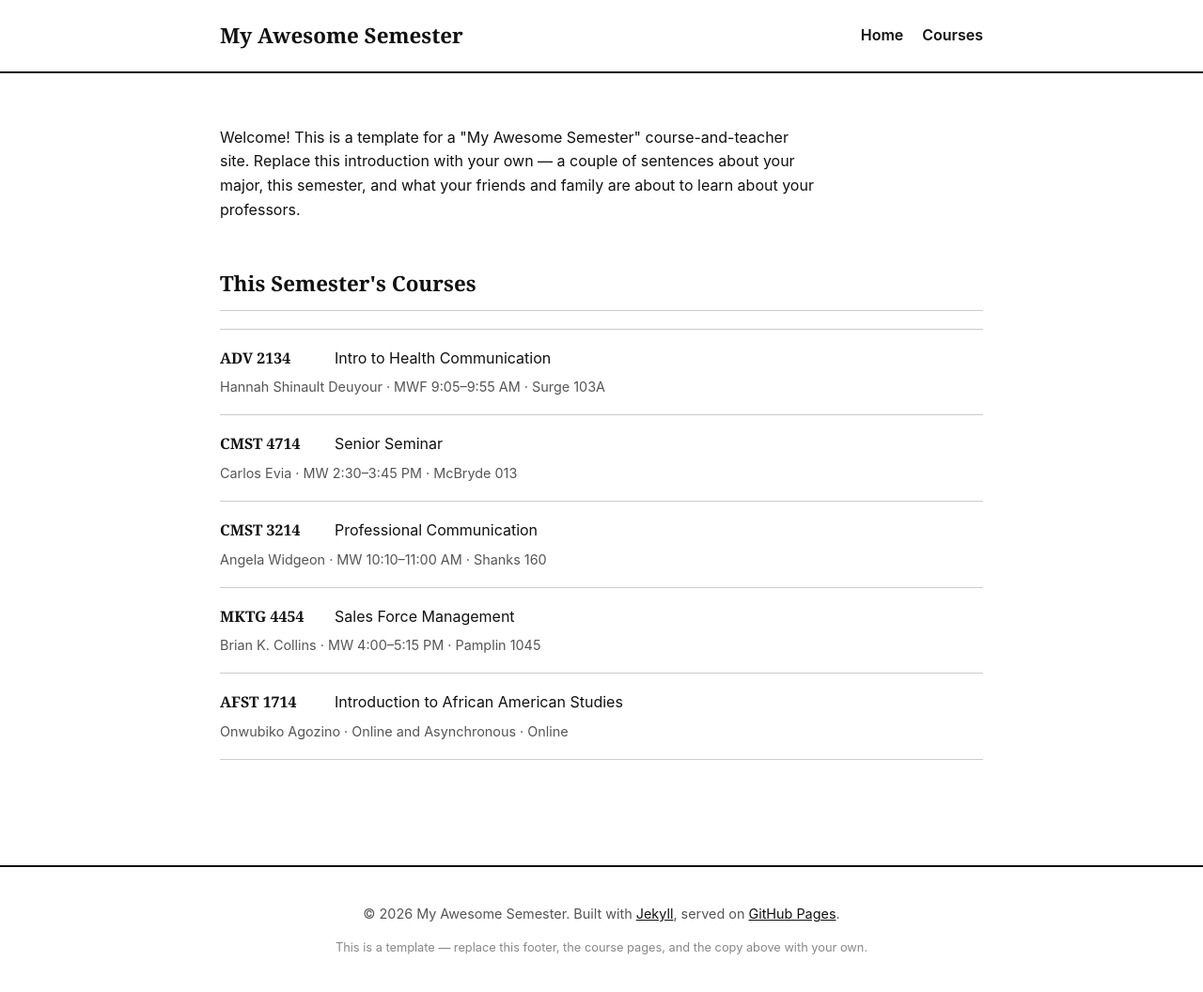
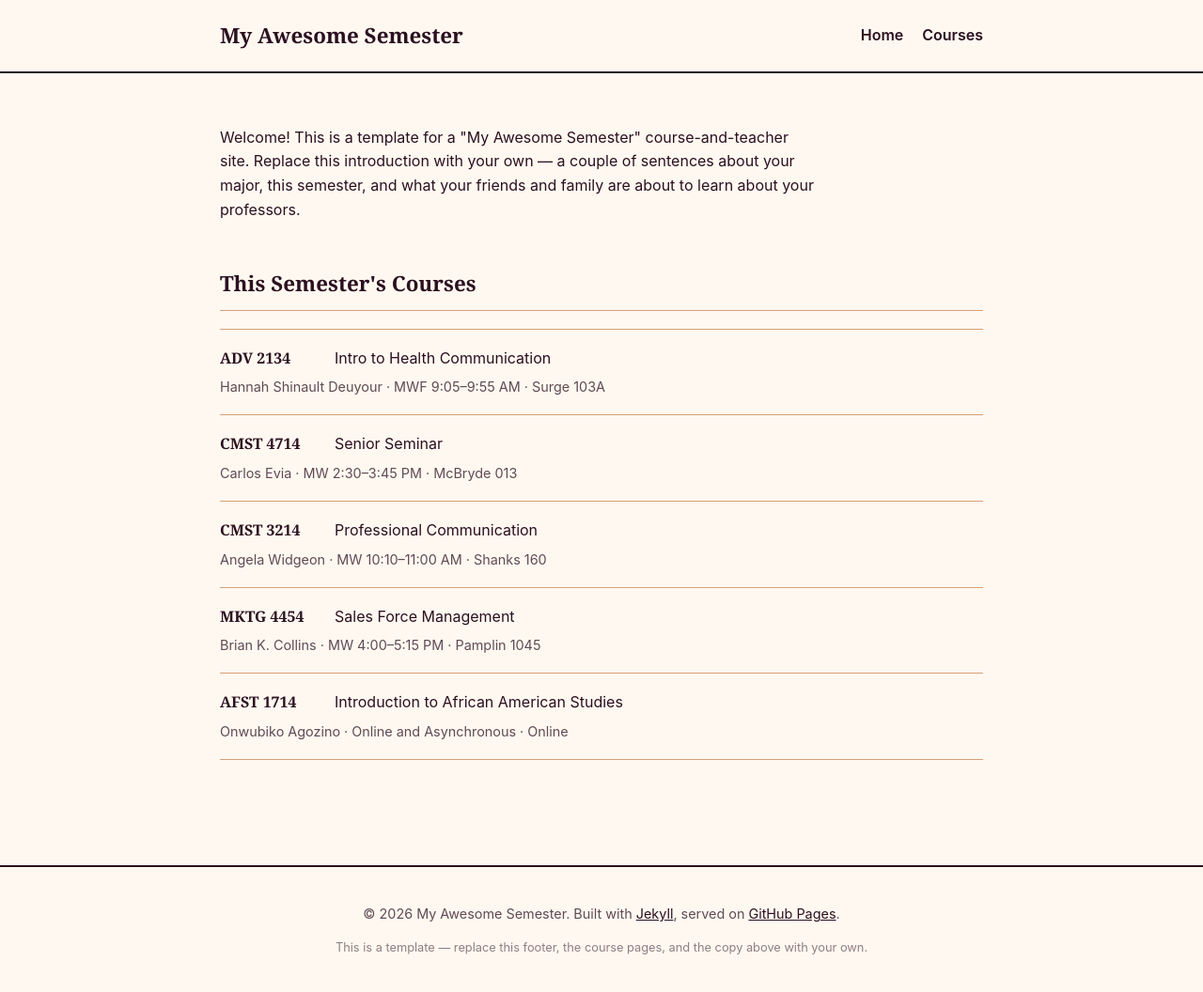
Before and after one commit to lillydonohoe/myawesomesemester, a Jekyll site: the page built from index.md, in a window 1280 px wide. Shown: the whole page at 94% size. Built offline with Jekyll 4.4.1, drawn with Linux system fonts in a browser that asks for light colours.

Commit message:
Updated Font and Style

```diff
--- a/assets/css/main.scss
+++ b/assets/css/main.scss
@@ -8,19 +8,19 @@
 // ------------------------------------------------------------------
 
 :root {
-  --color-bg: #ffffff;
+  --color-bg: #fff8f0;
   --color-surface: #ffffff;
-  --color-ink: #111111;
-  --color-ink-soft: #555555;
-  --color-line: #cccccc;
-  --color-accent: #000000;
+  --color-ink: #2b1020;
+  --color-ink-soft: #5f4b55;
+  --color-line: #d8a078;
+  --color-accent: #861f41;
   --color-white: #ffffff;
 
   --font-body: -apple-system, BlinkMacSystemFont, "Segoe UI", Helvetica, Arial, sans-serif;
   --font-display: Georgia, "Times New Roman", serif;
 
-  --radius: 0px;
-  --shadow: none;
+  --radius: 12px;
+  --shadow: 0 4px 14px rgba(92, 16, 40, 0.15);
 }
 
 * { box-sizing: border-box; }
```
